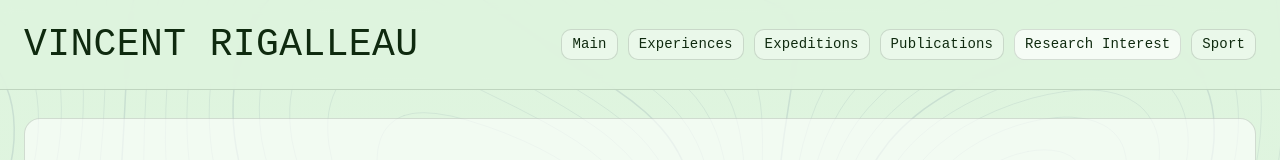
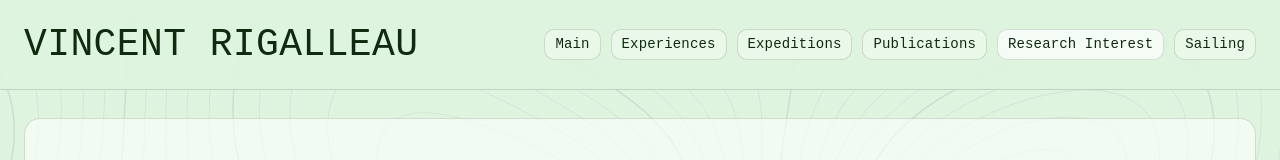
Before and after one commit to vrigalleau/vincentrigalleau, a plain HTML site: page research-interest.html in a window 1280 px wide. Shown: the top 160 px of the page. Drawn offline with Linux system fonts and the light colour scheme.

Commit message:
Update research-interest.html

```diff
--- a/research-interest.html
+++ b/research-interest.html
@@ -19,7 +19,7 @@
         <a href="publications.html">Publications</a>
         <a class="active" href="research-interest.html">Research Interest</a>
       <!--  <a href="sciences-designs.html">Science Designs</a> -->
-        <a href="sport.html">Sport</a>
+        <a href="sailing.html">Sailing</a>
       </nav>
     </div>
   </header>
```
